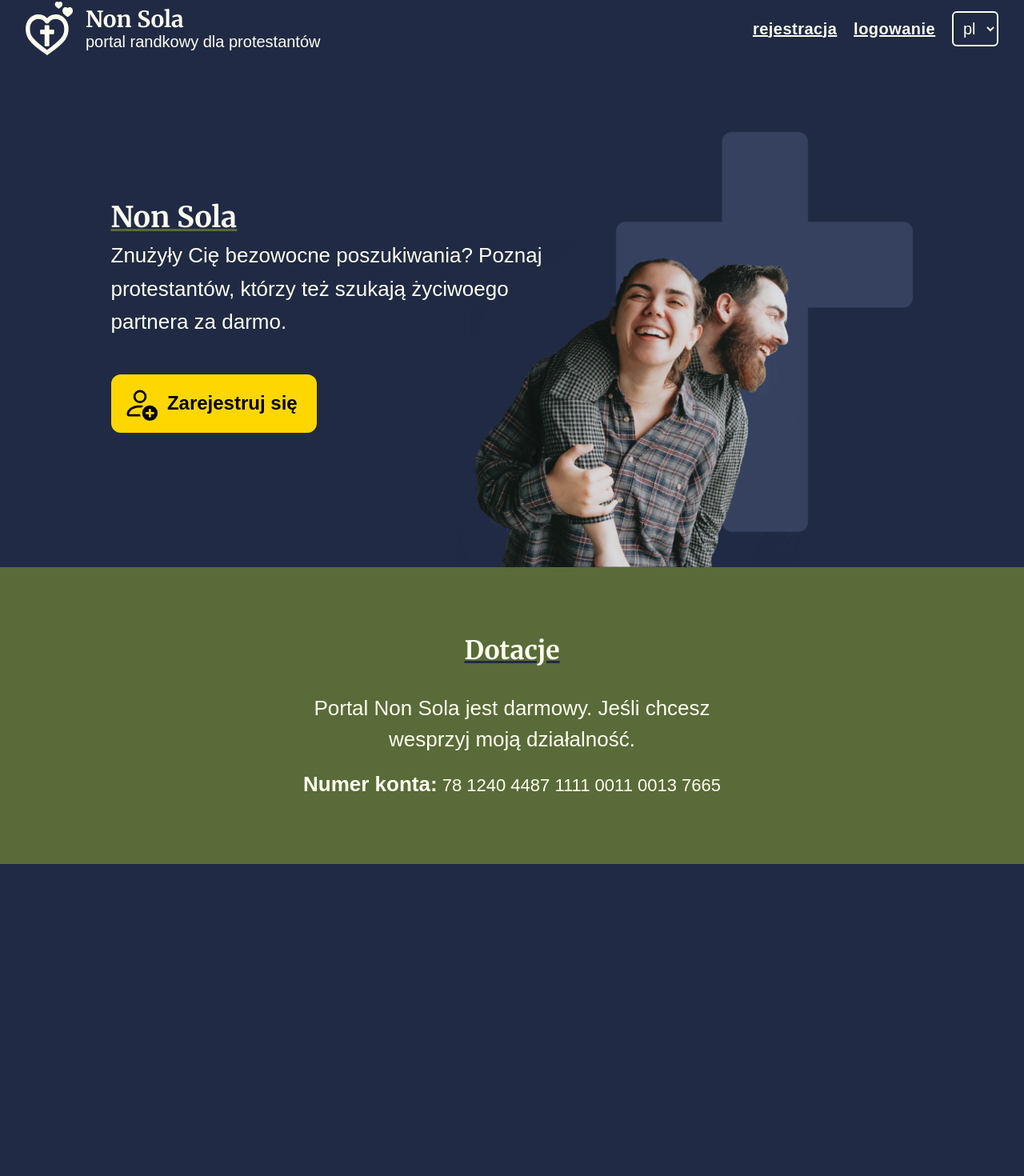
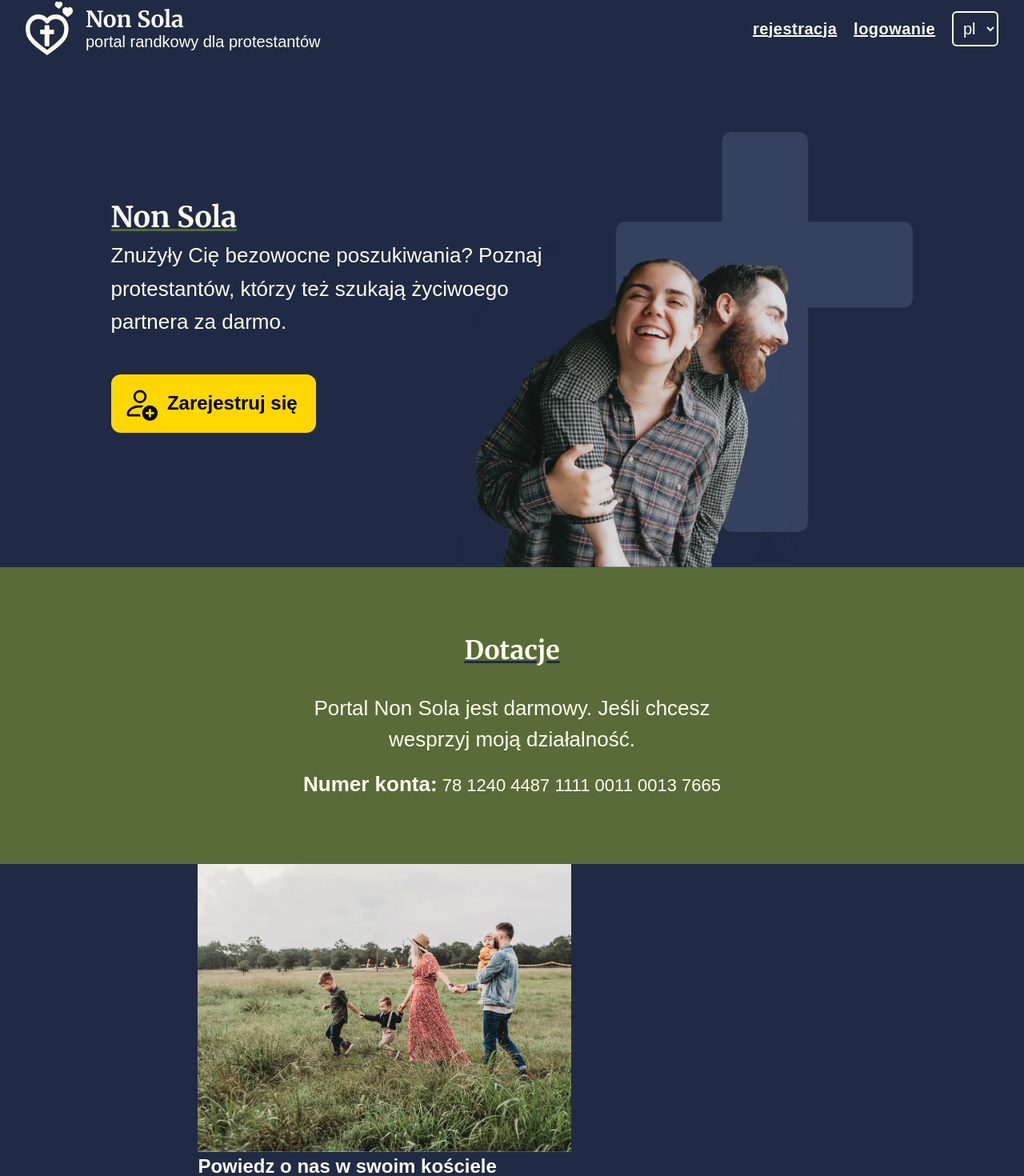
Before and after one commit to oliwierzgorniak/non-sola, a Next.js app: page / in a window 1280 px wide. Shown: the part 14-1484 px from the top of the page at 80% size. Before the commit the page ends 1094 px from the top, so only its background shows below. Built offline with nearby package versions, Linux system fonts and the light colour scheme; a web font is replaced by a local one.

Commit message:
button component coded

```diff
--- a/app/page.tsx
+++ b/app/page.tsx
@@ -1,6 +1,7 @@
-import Donations from "@/components/home/donations/Donations";
+import Donations from "../components/home/donations/Donations";
 import Hero from "../components/home/hero/Hero";
 import Navbar from "../components/home/navbar/Navbar";
+import Share from "../components/home/share/Share";
 
 export default function Home() {
   return (
@@ -8,6 +9,7 @@ export default function Home() {
       <Navbar />
       <Hero />
       <Donations />
+      <Share />
     </>
   );
 }
--- a/components/home/hero/Hero.tsx
+++ b/components/home/hero/Hero.tsx
@@ -1,10 +1,13 @@
 import { merriweather } from "@/fonts";
 import Image from "next/image";
+import Link from "next/link";
 import styles from "./hero.module.css";
+import Button from "@/components/shared/Button";
 
 export default function Hero() {
   return (
-    <main className={styles.container}>
+    <main>
+      <section className={styles.container}>
         <div className={styles.textContainer}>
           <h2 className={merriweather.className + " " + styles.title}>
             Non Sola
@@ -13,7 +16,7 @@ export default function Hero() {
             Znużyły Cię bezowocne poszukiwania? Poznaj protestantów, którzy też
             szukają życiwoego partnera za darmo.
           </p>
-        <button>
+          <Button href="/register">
             <Image
               width={44}
               height={44}
@@ -21,7 +24,7 @@ export default function Hero() {
               alt="register icon"
             />
             Zarejestruj się
-        </button>
+          </Button>
         </div>
         <Image
           width={571}
@@ -30,6 +33,7 @@ export default function Hero() {
           src={"/hero.png"}
           alt="a couple hugging each other"
         />
+      </section>
     </main>
   );
 }
--- a/components/home/hero/hero.module.css
+++ b/components/home/hero/hero.module.css
@@ -20,15 +20,6 @@
   margin-bottom: 1.7em;
 }
 
-.container button {
-  display: flex;
-  align-items: center;
-  gap: 0.5em;
-  padding-left: 0.6em;
-  background-color: var(--attention-color);
-  font-size: 1.5rem;
-}
-
 .heroImg {
   margin-left: -7rem;
 }
--- /dev/null
+++ b/components/home/share/Share.tsx
@@ -0,0 +1,21 @@
+import Image from "next/image";
+
+export default function Share() {
+  return (
+    <section>
+      <Image
+        width={467}
+        height={360}
+        src={"/share.jpg"}
+        alt="a family walking together"
+      />
+      <div>
+        <h2>Powiedz o nas w swoim kościele</h2>
+        <p>
+          Przyczyń się do powstawania nowych par i rodzin. Dzięki twojej pomocy
+          portal może zdobyć nowych członków.
+        </p>
+      </div>
+    </section>
+  );
+}
--- /dev/null
+++ b/components/shared/Button.tsx
@@ -0,0 +1,16 @@
+import { ReactNode } from "react";
+import Link from "next/link";
+import styles from "./button.module.css";
+
+type buttonProps = {
+  children: ReactNode;
+  href: string;
+};
+
+export default function Button({ children, href }: buttonProps) {
+  return (
+    <Link href={href} className={styles.button}>
+      {children}
+    </Link>
+  );
+}
--- /dev/null
+++ b/components/shared/button.module.css
@@ -0,0 +1,18 @@
+.button {
+  align-items: center;
+  gap: 0.5em;
+  padding: 0.6em 1em;
+  padding-left: 0.6em;
+  background-color: var(--attention-color);
+  font-size: 1.5rem;
+  border: none;
+  border-radius: 0.75rem;
+  font-weight: 700;
+  cursor: pointer;
+  text-decoration: none;
+  color: black;
+  display: flex;
+  width: min-content;
+  white-space: nowrap;
+  padding-right: 2.8em;
+}
```
Also changed, not shown: components/home/share/share.modules.css (added). Lines whose indentation alone changed are shown as unchanged.
